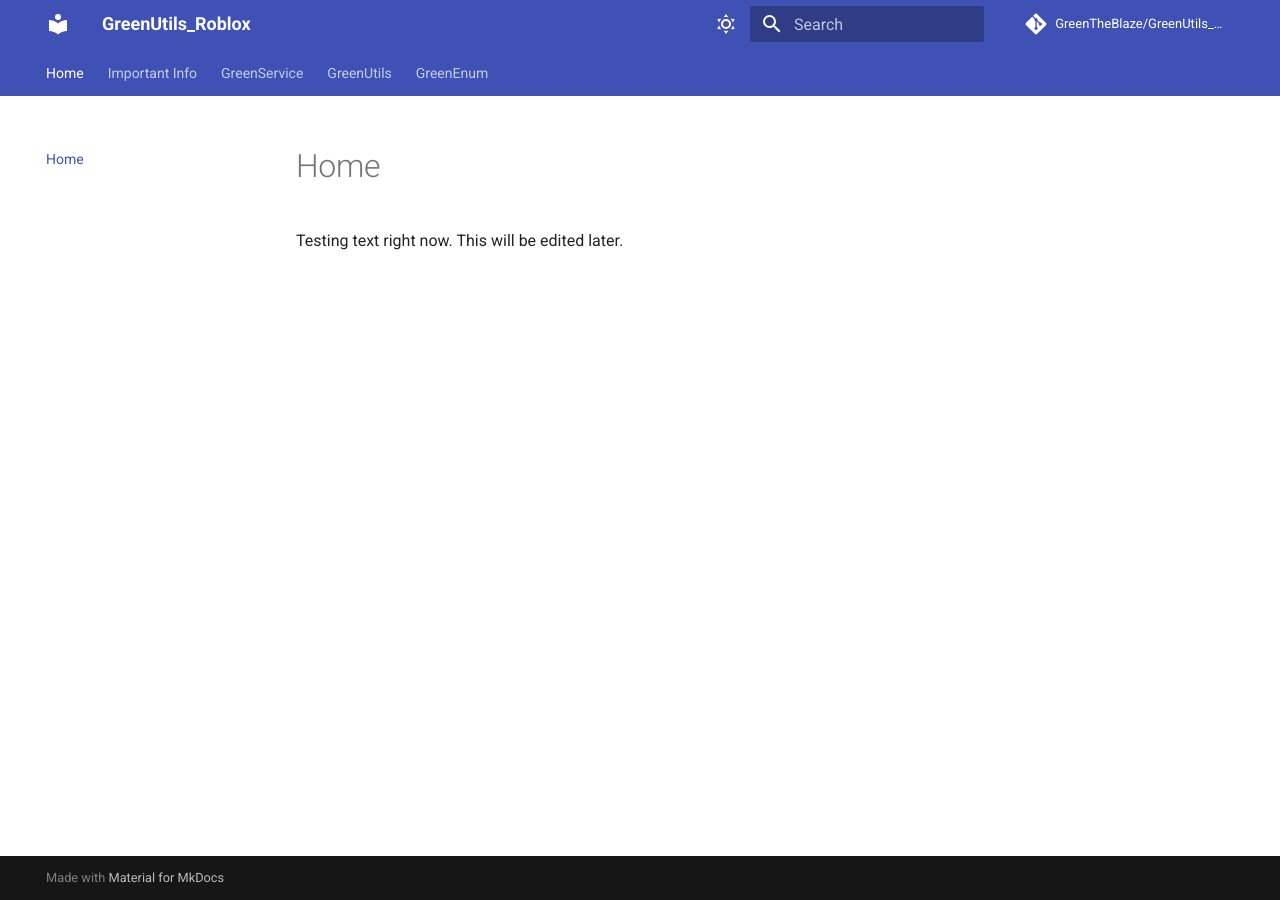
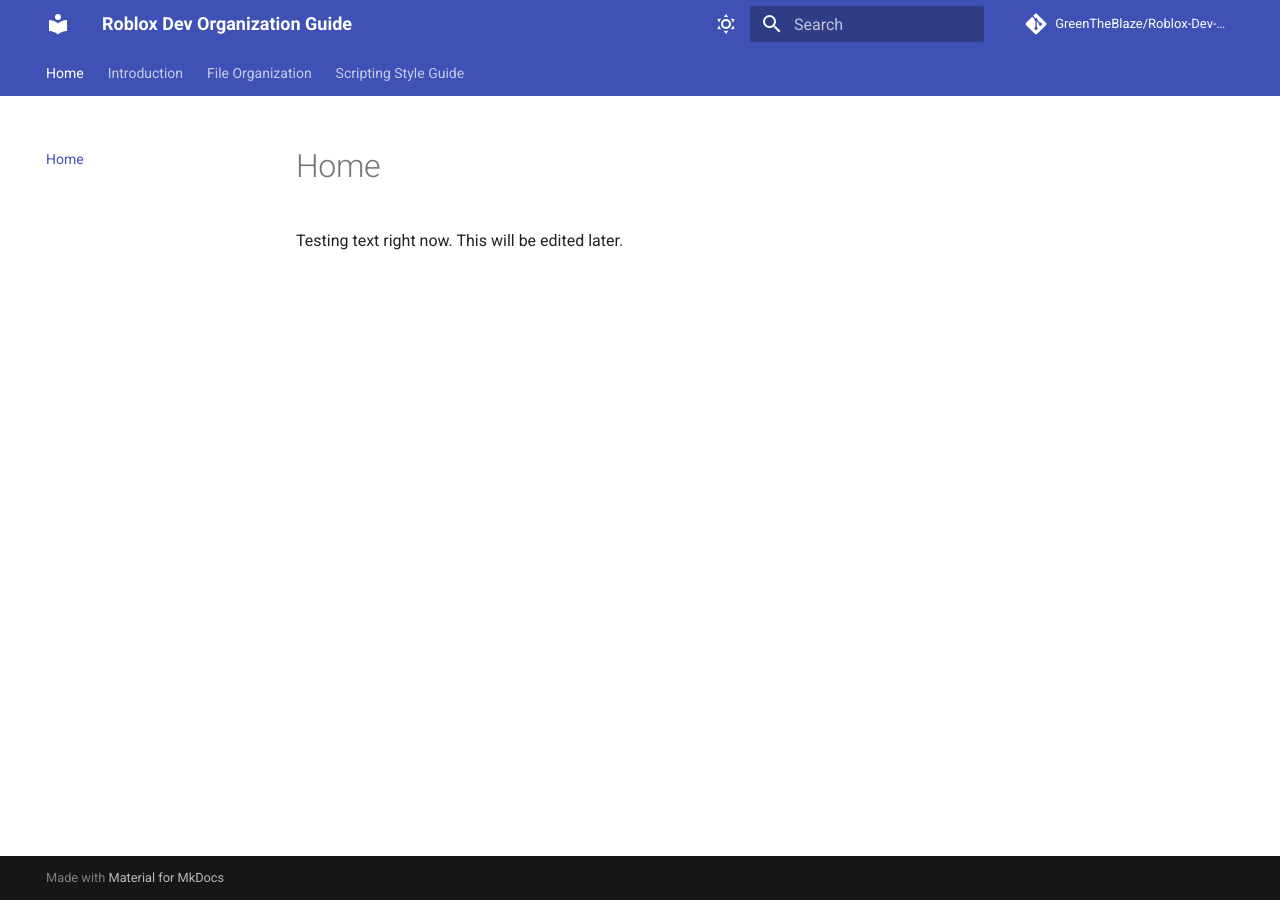
Before and after one commit to GreenTheBlaze/Roblox-Dev-Organization-Guide, an MkDocs documentation site: the page built from docs/index.md, in a window 1280 px wide. Built offline with MkDocs 1.6.1 and Material for MkDocs 9.7.7, drawn with Linux system fonts in a browser that asks for light colours; comment, search, counter and statistics services are not loaded.

Commit message:
Update mkdocs.yml

```diff
--- a/mkdocs.yml
+++ b/mkdocs.yml
@@ -1,9 +1,9 @@
-site_name: GreenUtils_Roblox
+site_name: Roblox Dev Organization Guide
 site_description: Documentation for GreenUtils
-site_url: https://GreenTheBlaze.github.io/GreenUtils_Roblox
+site_url: https://greentheblaze.github.io/Roblox-Dev-Organization-Guide/
 
-repo_name: GreenTheBlaze/GreenUtils_Roblox
-repo_url: https://github.com/GreenTheBlaze/GreenUtils_Roblox
+repo_name: GreenTheBlaze/Roblox-Dev-Organization-Guide
+repo_url: https://github.com/GreenTheBlaze/Roblox-Dev-Organization-Guide
 edit_uri: ""
 
 theme:
@@ -39,7 +39,7 @@ theme:
   palette:
     # Light mode
     - media: "(prefers-color-scheme: light)"
-      scheme: default
+      scheme: preference
       primary: 'Light Blue'
       accent: 'Light Blue'
       toggle:
@@ -72,15 +72,6 @@ markdown_extensions:
 
 nav:
   - Home: index.md
-  - Important Info: important-info.md
-  - GreenService:
-    - GreenPathfindingService: greenpathfindingservice-api.md
-    - GreenPhysicsService: greenphysicsservice-api.md
-    - WebhookService: webhookservice-api.md
-    - RequestService: requestservice-api.md
-  - GreenUtils:
-    - Features: features.md
-    - AssertionUtils API: assertionutils-api.md
-    - InstanceUtils API: instanceutils-api.md
-  - GreenEnum:
-    - greenPathStatus: greenpathstatus.md
+  - Introduction: introduction.md
+  - File Organization: file-organization.md
+  - Scripting Style Guide: scripting-style-guide.md
```
